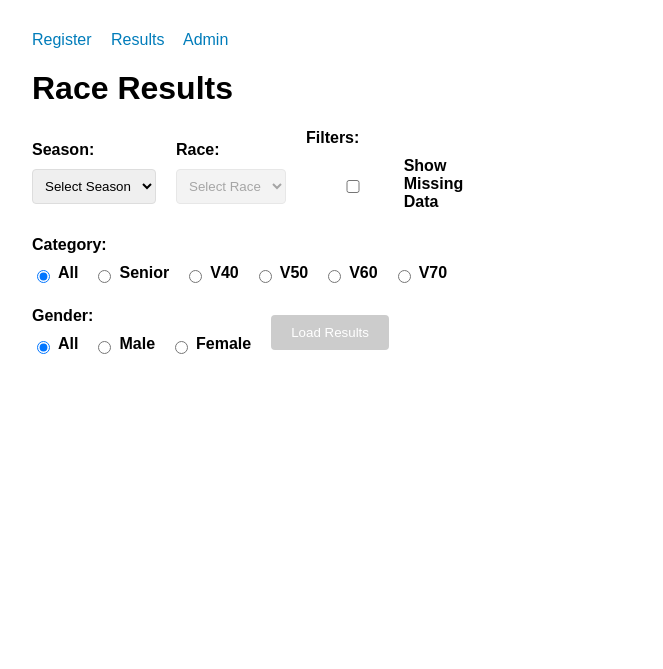
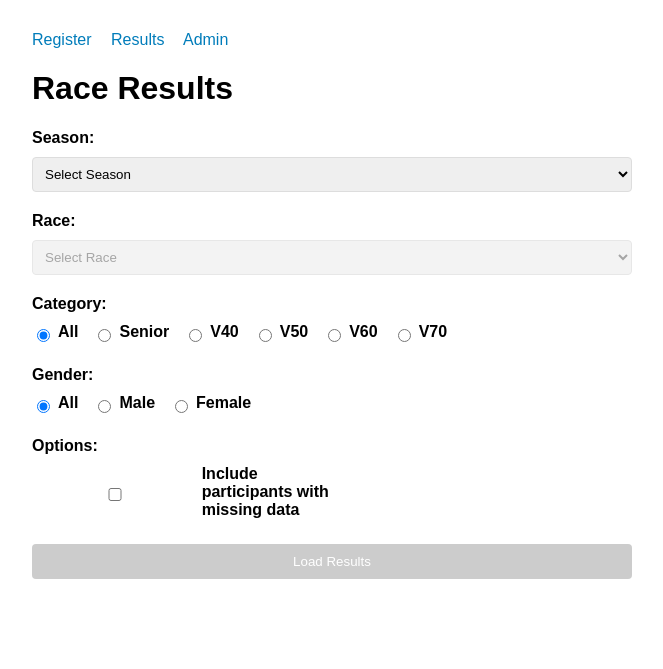
Before and after one commit to Romsey-Road-Runners/cc6-app, a Flask app: page /results in a window 1280 px wide. Shown: the part 273-942 px from the top of the page, without its empty margins (308-971 px from the left). Before the commit the page ends 627 px from the top, so only its background shows below. Run offline with Flask 3, Linux system fonts and the light colour scheme; data that the repository does not hold is empty.

Commit message:
Formatting improvements

```diff
--- a/api/templates/public_results.html
+++ b/api/templates/public_results.html
@@ -6,7 +6,7 @@
     <title>Race Results - CC6</title>
     <link rel="stylesheet" href="{{ url_for('static', filename='style.css') }}">
     <style>
-        .filters { margin: 20px 0; display: flex; gap: 20px; flex-wrap: wrap; align-items: center; }
+        .filters { margin: 20px 0; display: flex; flex-direction: column; gap: 20px; }
         .filter-group { display: flex; flex-direction: column; gap: 5px; }
         .filter-group label { font-weight: bold; }
         .checkboxes { display: flex; gap: 15px; flex-wrap: wrap; }
@@ -45,17 +45,6 @@
                 <option value="">Select Race</option>
             </select>
         </div>
-
-        <div class="filter-group">
-            <label>Filters:</label>
-            <div class="checkboxes">
-                <div class="checkbox-group">
-                    <input type="checkbox" id="showMissing" value="showMissingData">
-                    <label for="showMissing">Show Missing Data</label>
-                </div>
-            </div>
-        </div>
-
         <div class="filter-group">
             <label>Category:</label>
             <div class="checkboxes">
@@ -85,7 +74,6 @@
                 </div>
             </div>
         </div>
-
         <div class="filter-group">
             <label>Gender:</label>
             <div class="checkboxes">
@@ -103,7 +91,15 @@
                 </div>
             </div>
         </div>
-
+        <div class="filter-group">
+            <label>Options:</label>
+            <div class="checkboxes">
+                <div class="checkbox-group">
+                    <input type="checkbox" id="showMissing" value="showMissingData">
+                    <label for="showMissing">Include participants with missing data</label>
+                </div>
+            </div>
+        </div>
         <button id="loadResults" disabled>Load Results</button>
     </div>
 
```
